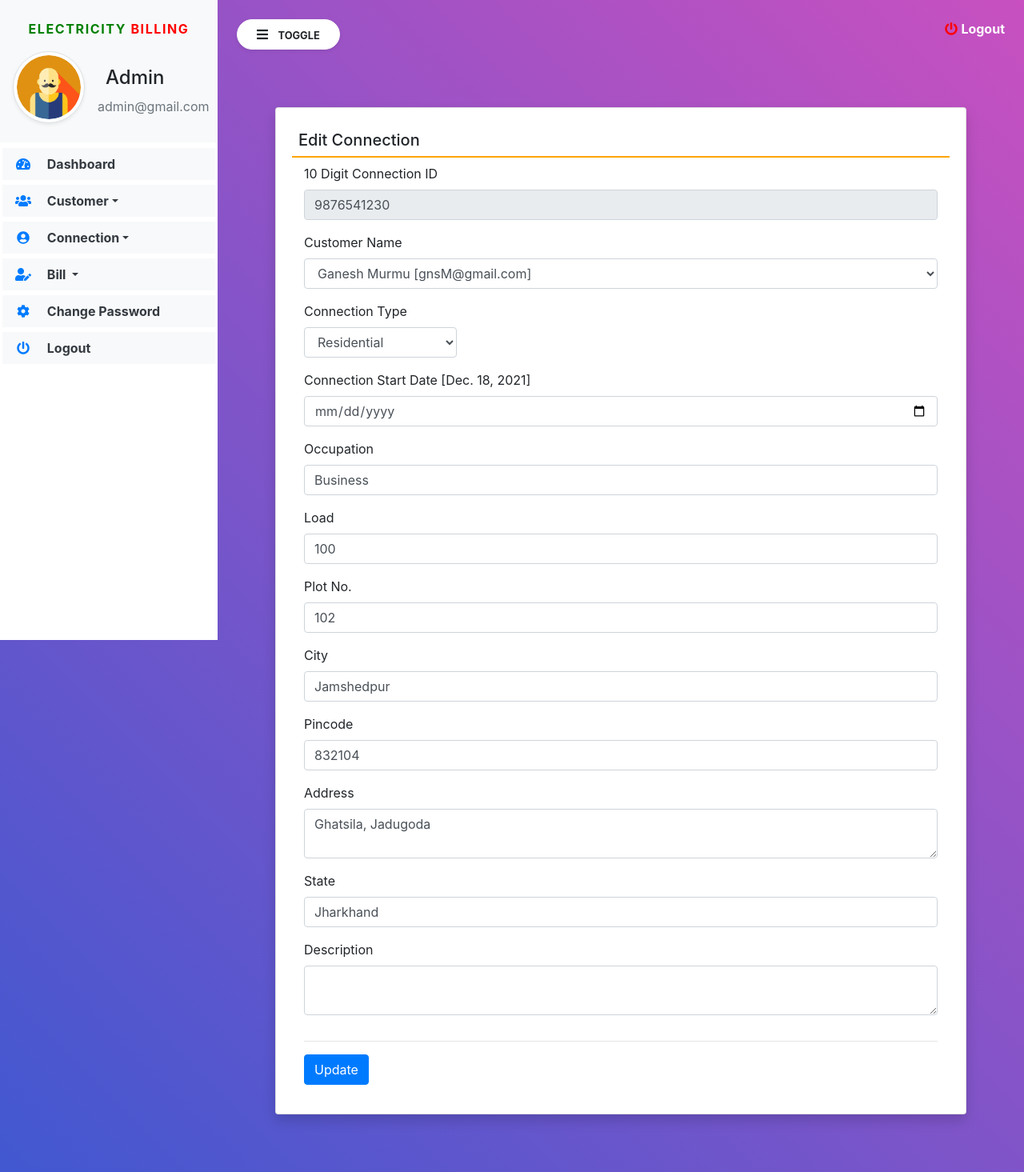
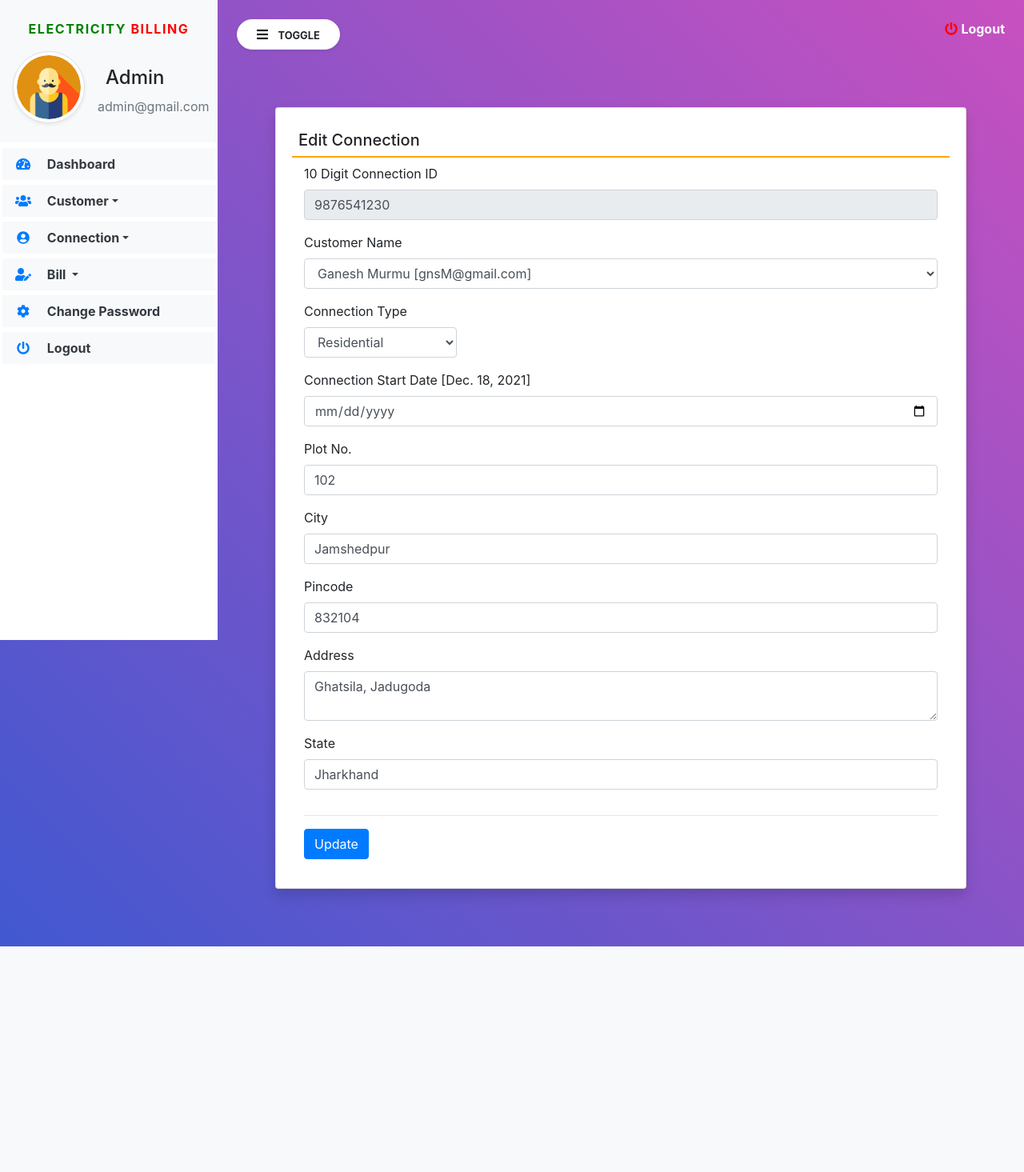
Before and after one commit to MurmuMaster/EBMS, a Django app: page /edit_Connection/1 in a window 1280 px wide. Shown: the whole page at 80% size. After the commit the page ends 1183 px from the top, so only its background shows below. Run offline with Django 3.2, Linux system fonts and the light colour scheme; a user stored in the database is signed in; data comes from the database, SQL or seed files in the repository; both versions use the stored data as it was after the commit; some libraries are stand-ins or nearby versions.

Commit message:
add connection resolved

```diff
--- a/electricity/templates/edit_Connection.html
+++ b/electricity/templates/edit_Connection.html
@@ -54,19 +54,19 @@
              </div>
             </div>
 
-            <div class="col-sm-12">
+            {% comment %} <div class="col-sm-12">
              <div class="form-group">
                <label>Occupation</label>
                <input type="text" name="occupation" class="form-control" value="{{connection.occupation}}">
              </div>
-            </div>
+            </div> {% endcomment %}
 
-            <div class="col-sm-12">
+            {% comment %} <div class="col-sm-12">
              <div class="form-group">
                <label>Load</label>
                <input type="number" name="connectionload" class="form-control" value="{{connection.connectionload}}">
              </div>
-            </div>
+            </div> {% endcomment %}
 
             <div class="col-sm-12">
              <div class="form-group">
@@ -103,12 +103,12 @@
              </div>
             </div>
 
-            <div class="col-sm-12">
+            {% comment %} <div class="col-sm-12">
              <div class="form-group">
                <label>Description</label>
                <textarea name="description" class="form-control" rows="2">{{connection.description}}</textarea>
              </div>
-            </div>
+            </div> {% endcomment %}
 
           </div>
           <hr>
--- a/electricity/views.py
+++ b/electricity/views.py
@@ -112,19 +112,27 @@ def add_Connection(request):
         customerid = request.POST['customerid']
         ctype = request.POST['connectiontype']
         cdate = request.POST['connectionstartdate']
-        o = request.POST['occupation']
-        cload = request.POST['connectionload']
+        # o = request.POST['occupation']
+        # cload = request.POST['connectionload']
         pno = request.POST['plotno']
         c = request.POST['city']
         p = request.POST['pincode']
         a = request.POST['address']
         s = request.POST['state']
-        d = request.POST['description']
+        # d = request.POST['description']
+
+        # customer = Customer.objects.get(id=customerid)
+        # try:
+        #     Connection.objects.create(customer=customer, connectionid=cid, connectiontype=ctype, connectionstartdate=cdate, occupation=o,
+        #                               connectionload=cload, plotno=pno, city=c, pincode=p, address=a, state=s, description=d)
+        #     error = "no"
+        # except:
+        #     error = "yes"
 
         customer = Customer.objects.get(id=customerid)
         try:
-            Connection.objects.create(customer=customer, connectionid=cid, connectiontype=ctype, connectionstartdate=cdate, occupation=o,
-                                      connectionload=cload, plotno=pno, city=c, pincode=p, address=a, state=s, description=d)
+            Connection.objects.create(customer=customer, connectionid=cid, connectiontype=ctype, connectionstartdate=cdate, plotno=pno,
+                                        city=c, pincode=p, address=a, state=s)
             error = "no"
         except:
             error = "yes"
@@ -147,27 +155,27 @@ def edit_Connection(request,pid):
         customerid = request.POST['customerid']
         ctype = request.POST['connectiontype']
         cdate = request.POST['connectionstartdate']
-        o = request.POST['occupation']
-        cload = request.POST['connectionload']
+        # o = request.POST['occupation']
+        # cload = request.POST['connectionload']
         pno = request.POST['plotno']
         c = request.POST['city']
         p = request.POST['pincode']
         a = request.POST['address']
         s = request.POST['state']
-        d = request.POST['description']
+        # d = request.POST['description']
 
         customer1 = Customer.objects.get(id=customerid)
 
         connection.customer = customer1
         connection.connectiontype = ctype
-        connection.occupation = o
-        connection.connectionload = cload
+        # connection.occupation = o
+        # connection.connectionload = cload
         connection.plotno = pno
         connection.city = c
         connection.pincode = p
         connection.address = a
         connection.state = s
-        connection.description = d
+        # connection.description = d
         if cdate:
             connection.connectionstartdate = cdate
         connection.save()
```
Also changed, not shown: db.sqlite3.
